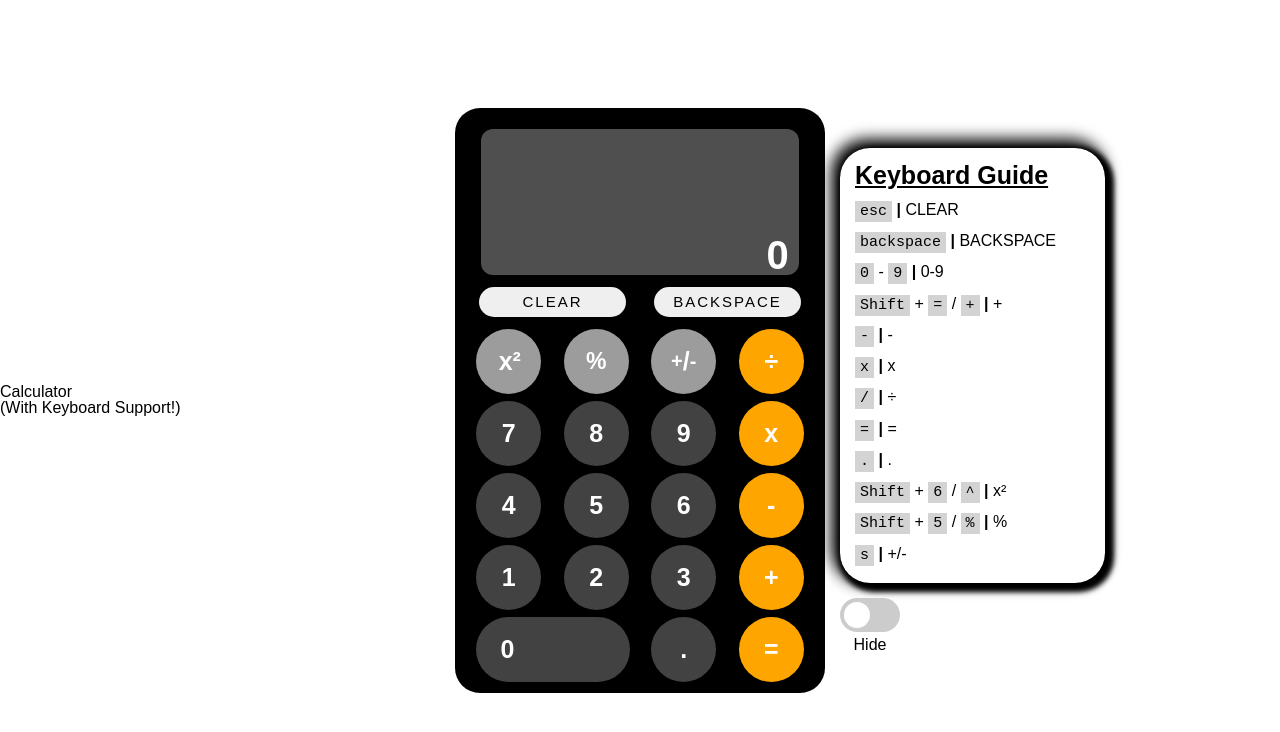
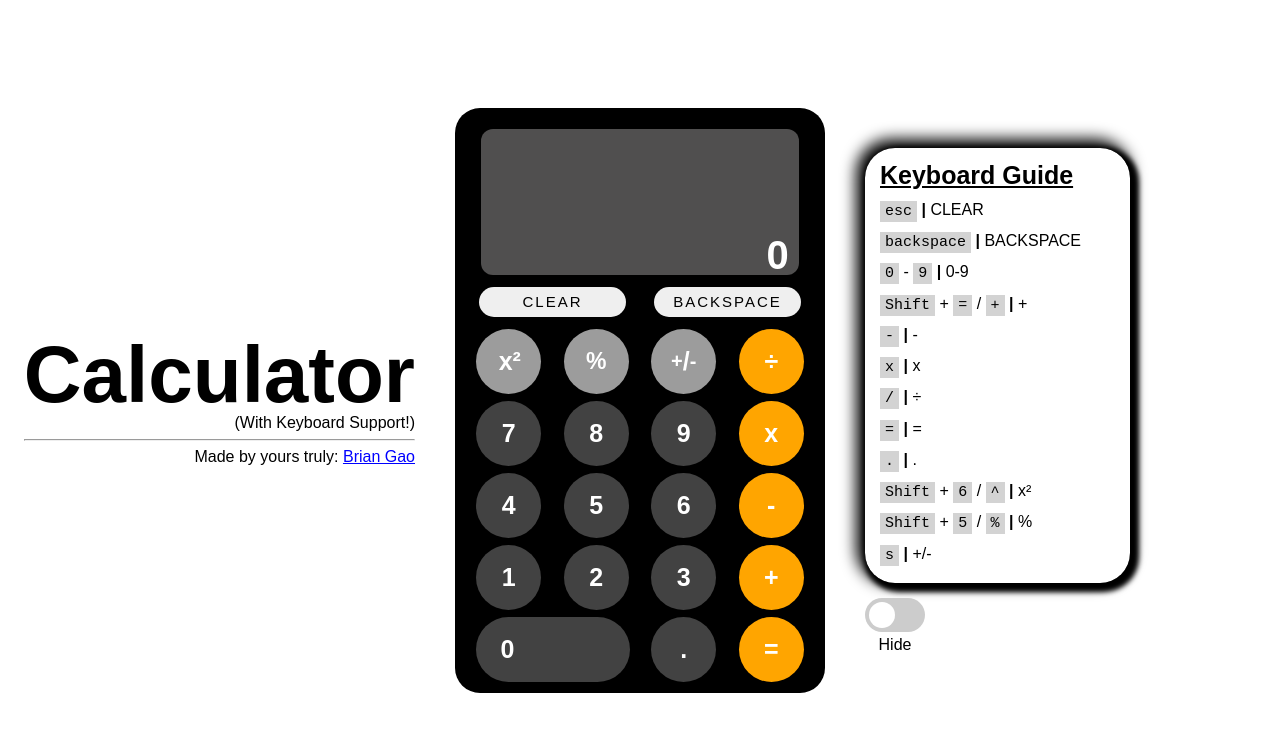
Before and after one commit to BENJIGAO/calculator, a plain HTML site: page index.html in a window 1280 px wide. Drawn offline with Linux system fonts and the light colour scheme.

Commit message:
Pretty sure I finished (yayyyyy); still need to clean up html, css, and especially js file

```diff
--- a/index.html
+++ b/index.html
@@ -9,6 +9,8 @@
     <div id="header-container">
         <h1>Calculator</h1>
         <h2>(With Keyboard Support!)</h2>
+        <hr>
+        <p>Made by yours truly: <a href="https://github.com/BENJIGAO">Brian Gao</a></p>
     </div>
     <div id="main-content-container">
 
--- a/styles/main.css
+++ b/styles/main.css
@@ -5,7 +5,7 @@ div {
 body {
     height: 100vh;
     display: grid;
-    grid-template-columns: 1fr 400px 1fr;
+    grid-template-columns: 1fr 450px 1fr;
     grid-template-rows: 1fr;
     align-items: center;
     justify-content: center;
@@ -30,9 +30,23 @@ button {
     transition: background-color 0.3s ease-in;
 }
 
+#header-container {
+    justify-self: flex-end;
+    text-align: end;
+}
+
 button:hover {
     opacity: 0.8;
 }
+h1 {
+    font-size: 5em;
+    font-weight: bold;
+}
+h2 {
+    font-size: 1em;
+}
+a {color: blue}
+a:visited {text-decoration: none;}
 
 span {
     font-family: 'Courier New', Courier, monospace;
```
